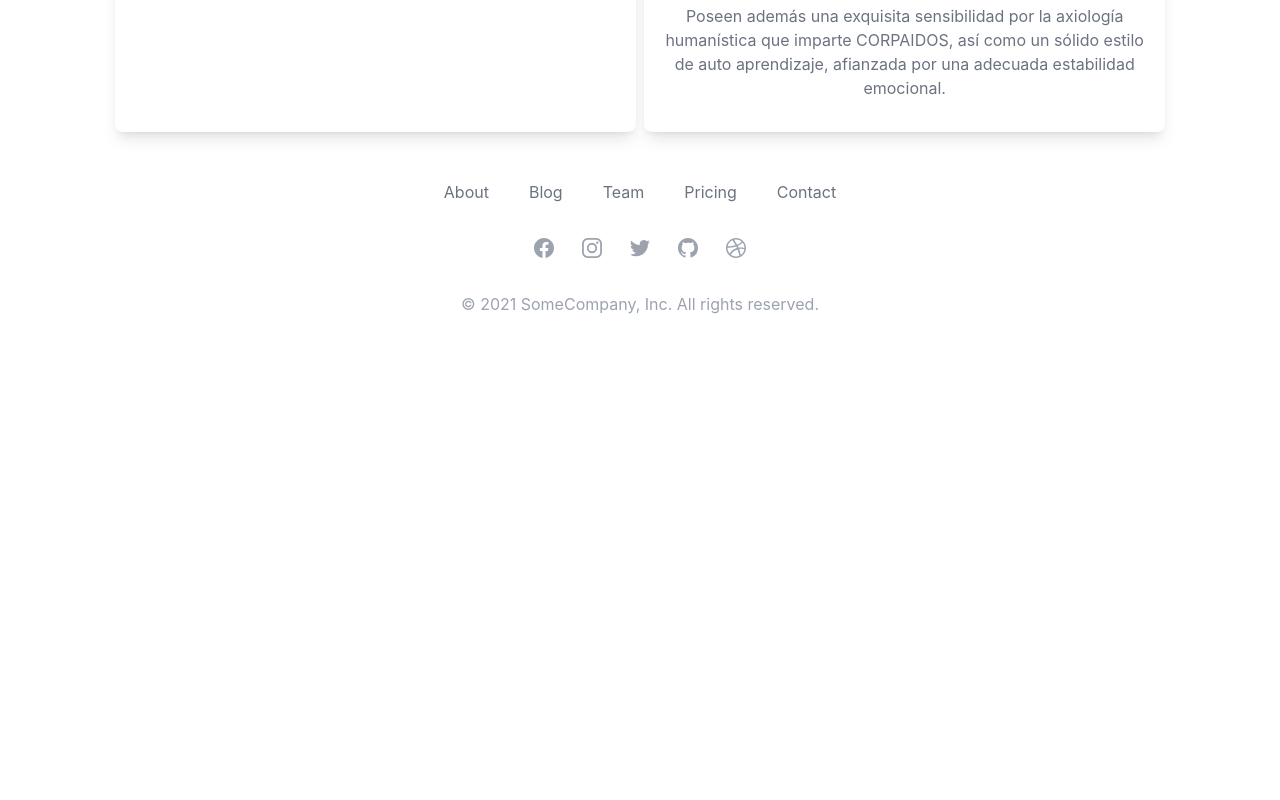
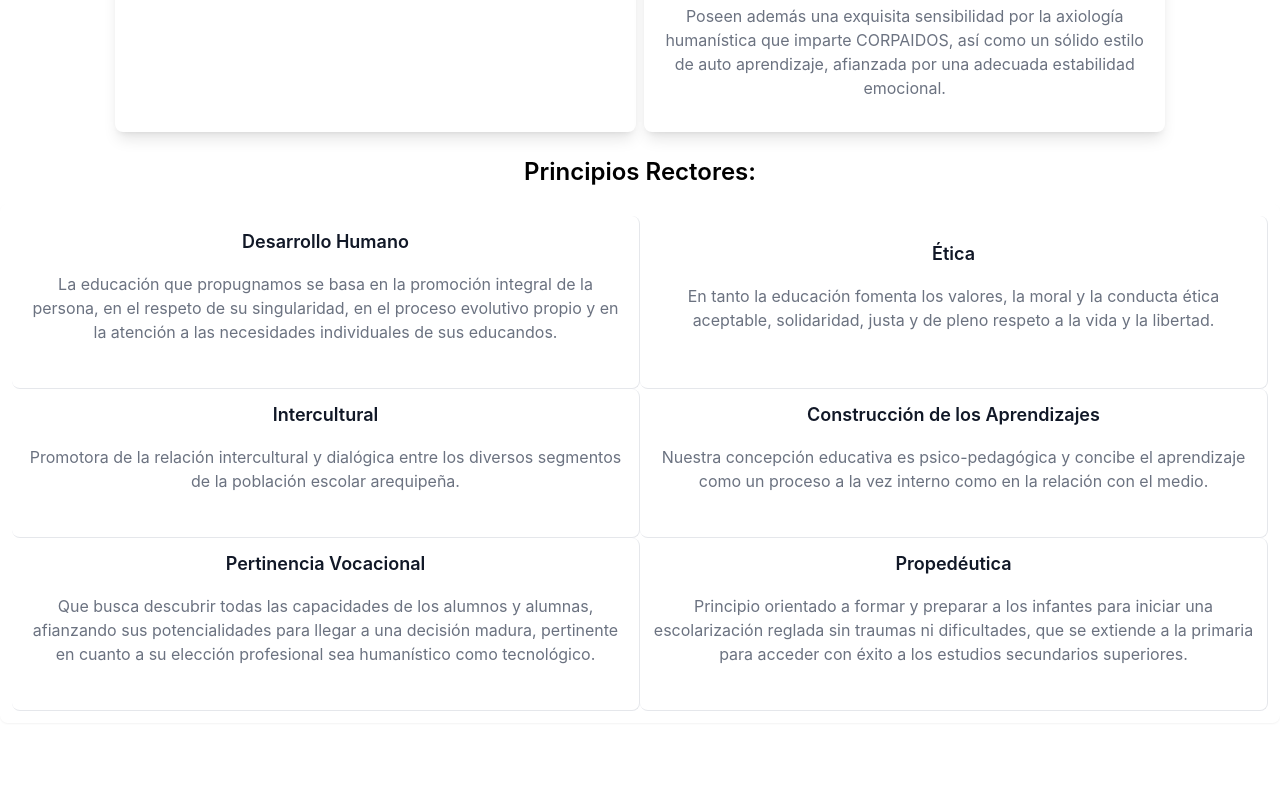
Before and after one commit to AnthonyN97/InstitucionEducativa, a React (Create React App) app: page / in a window 1280 px wide. Shown: the part 940-1740 px from the top of the page. Before the commit the page ends 1304 px from the top, so only its background shows below. Built offline with nearby package versions, Linux system fonts and the light colour scheme; a web font is replaced by a local one.

Commit message:
principios rectores agregados a la pagina principal (home) prueba 1, puede mejorar

```diff
--- a/src/components/Inicio/Inicio.tsx
+++ b/src/components/Inicio/Inicio.tsx
@@ -8,7 +8,7 @@ const Inicio: React.FC = () => {
             style={{ backgroundImage: `url(${fondo})` }}
         >
             <div className="absolute inset-0 bg-black opacity-50"></div>
-            <div className="flex flex-col justify-end items-end h-full relative">
+            <div className="flex flex-col justify-end items-end h-full relative hover:backdrop-blur-sm">
                 <h1 className="text-white uppercase text-4xl md:text-6xl font-semibold p-4 md:p-8">
                     <Corpaidos/>
                 </h1>
--- /dev/null
+++ b/src/components/Principios/PrincipiosRectores.tsx
@@ -0,0 +1,55 @@
+interface Principios {
+    nombre: string,
+    descripcion: string,
+}
+
+const datosEducacion:Principios[] = [
+    {
+        nombre: "Desarrollo Humano",
+        descripcion: "La educación que propugnamos se basa en la promoción integral de la persona, en el respeto de su singularidad, en el proceso evolutivo propio y en la atención a las necesidades individuales de sus educandos."
+    },
+    {
+        nombre: "Ética",
+        descripcion: "En tanto la educación fomenta los valores, la moral y la conducta ética aceptable, solidaridad, justa y de pleno respeto a la vida y la libertad."
+    },
+    {
+        nombre: "Intercultural",
+        descripcion: "Promotora de la relación intercultural y dialógica entre los diversos segmentos de la población escolar arequipeña."
+    },
+    {
+        nombre: "Construcción de los Aprendizajes",
+        descripcion: "Nuestra concepción educativa es psico-pedagógica y concibe el aprendizaje como un proceso a la vez interno como en la relación con el medio."
+    },
+    {
+        nombre: "Pertinencia Vocacional",
+        descripcion: "Que busca descubrir todas las capacidades de los alumnos y alumnas, afianzando sus potencialidades para llegar a una decisión madura, pertinente en cuanto a su elección profesional sea humanístico como tecnológico."
+    },
+    {
+        nombre: "Propedéutica",
+        descripcion: "Principio orientado a formar y preparar a los infantes para iniciar una escolarización reglada sin traumas ni dificultades, que se extiende a la primaria para acceder con éxito a los estudios secundarios superiores."
+    }
+];
+
+
+const PrincipiosRectores: React.FC = () => {
+    return (
+        <>
+           <p className="pt-4 text-center text-2xl font-semibold mb-4 sm:pt-6">Principios Rectores:</p>
+            <div className="grid mb-8 p-3 rounded-lg shadow-sm dark:border-gray-700 md:mb-12 md:grid-cols-2">
+                {datosEducacion.map((item, index) => (
+                    <figure
+                        key={index}
+                        className="flex flex-col items-center justify-center p-3 text-center bg-white border-b border-gray-200 rounded-lg md:rounded-tl-lg md:border-r dark:bg-gray-800 dark:border-gray-700"
+                    >
+                        <blockquote className="max-w-2xl mx-auto mb-4 text-gray-500 dark:text-gray-400">
+                            <h3 className="text-lg font-semibold text-gray-900 dark:text-white">{item.nombre}</h3>
+                            <p className="my-4">{item.descripcion}</p>
+                        </blockquote>
+                    </figure>
+                ))}
+            </div>
+        </>
+    );
+};
+
+export default PrincipiosRectores;
--- a/src/components/TextoEditado/Corpaidos.css
+++ b/src/components/TextoEditado/Corpaidos.css
@@ -22,6 +22,5 @@
         1px -1px 0 white,
         -1px 1px 0 white,
         1px 1px 0 white;
-    font-size: 50px;
     font-family: 'Cooper Black', sans-serif;
 }
--- a/src/pages/Home/Home.tsx
+++ b/src/pages/Home/Home.tsx
@@ -1,11 +1,13 @@
 import MisionVision from "../../components/MisionVision/MisionVision";
 import Inicio from "../../components/Inicio/Inicio";
+import PrincipiosRectores from "../../components/Principios/PrincipiosRectores";
 
 const Home: React.FC = () => {
     return(
         <>
             <Inicio/>
             <MisionVision/>
+            <PrincipiosRectores/>
         </>
     );
 };
```
